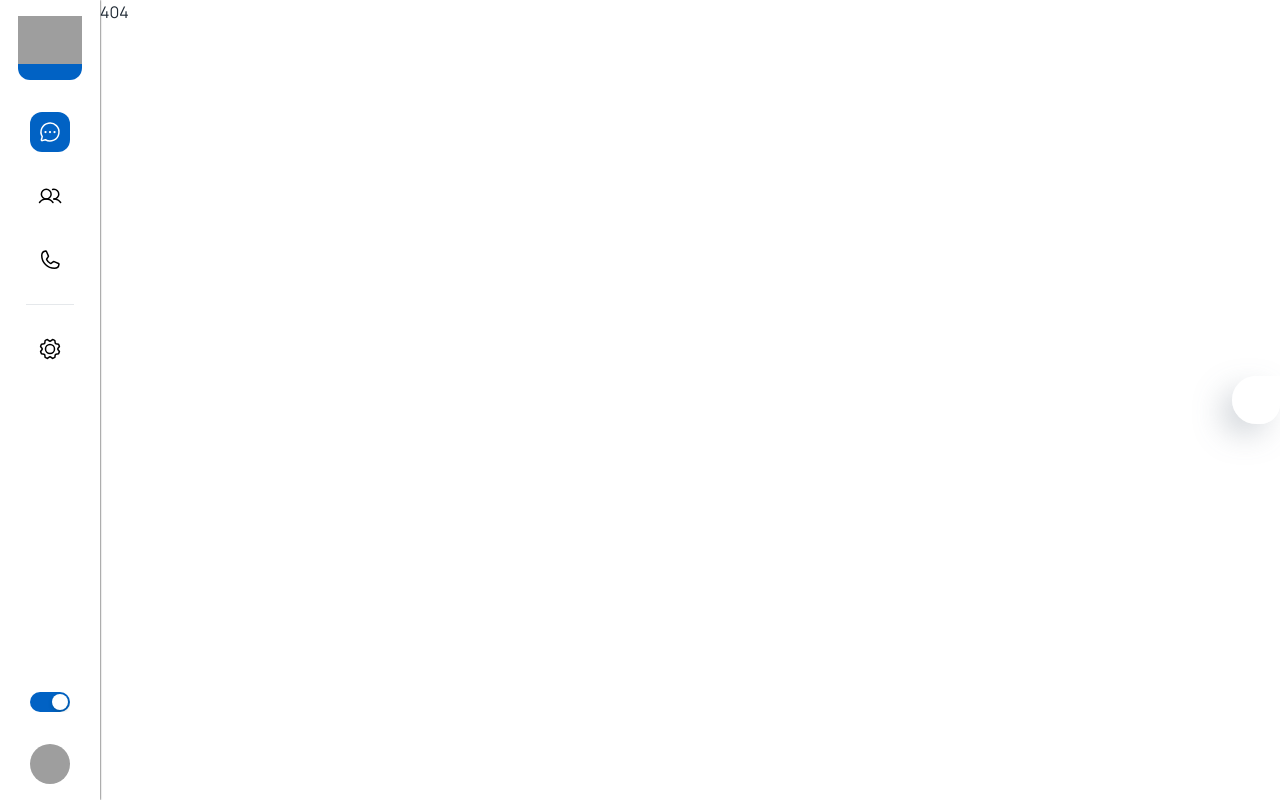
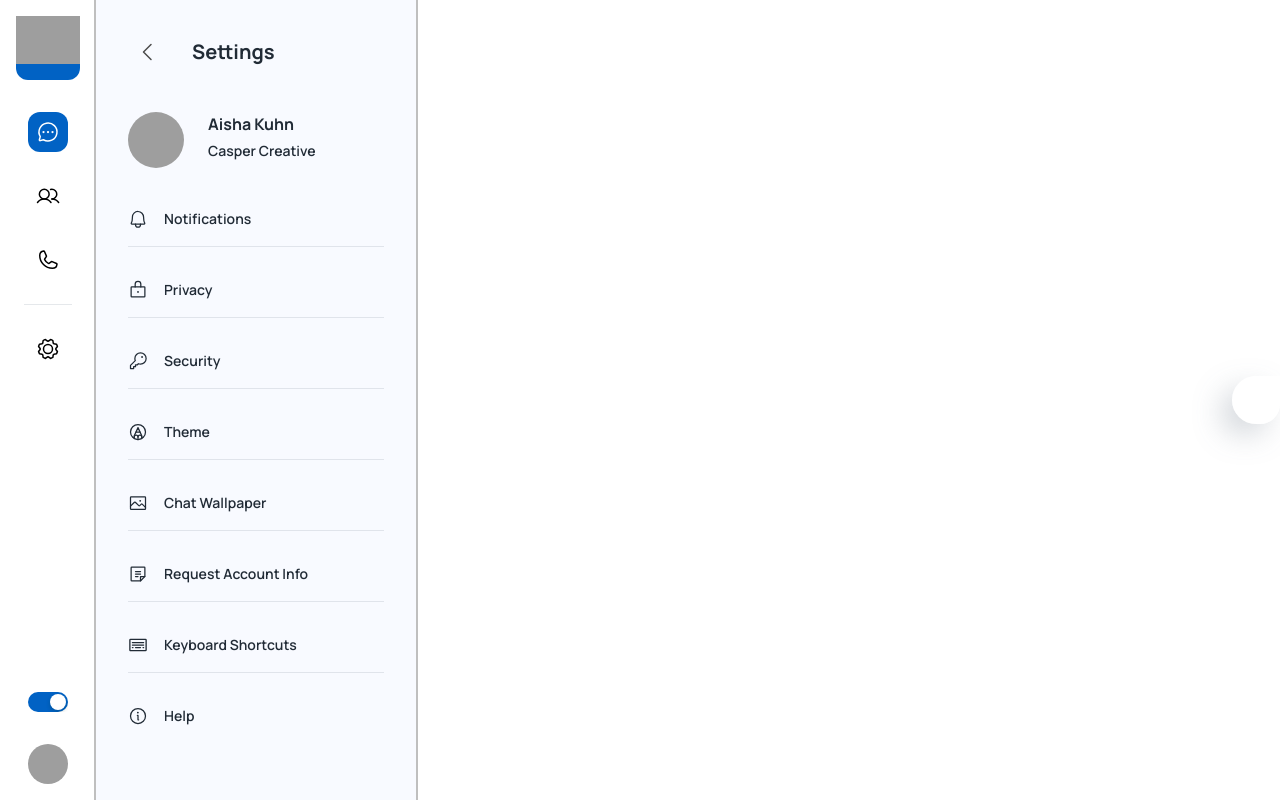
Before and after one commit to Aishez/Chat-Application, a React (Create React App) app: page /Settings in a window 1280 px wide. Before the commit this address led to /404. Built offline with nearby package versions, Linux system fonts and the light colour scheme; grey boxes are pictures that could not be loaded; some icons are missing.

Commit message:
Video 8 done

```diff
--- /dev/null
+++ b/src/pages/dashboard/Settings.js
@@ -0,0 +1,143 @@
+import { Avatar, Box, Divider, IconButton, Stack, Typography } from '@mui/material'
+import { useTheme } from '@mui/material/styles';
+import { Bell, CaretLeft, Image, Info, Key, Keyboard, Lock, Note, PencilCircle } from "phosphor-react";
+import { faker } from "@faker-js/faker";
+import React, { useState } from 'react'
+import Shortcuts from '../../sections/settings/Shortcuts';
+
+
+
+
+
+
+const Settings = () => {
+
+    const theme = useTheme();
+
+    const [openShortcuts, setOpenShortcuts] = useState(false);
+
+    const handleOpenShortcuts = () => {
+        setOpenShortcuts(true);
+    };
+
+    const handleCloseShortcuts = () => {
+        setOpenShortcuts(false);
+    };
+
+    const list = [
+        {
+            key: 0,
+            icon: <Bell size={20} />,
+            title: "Notifications",
+            onclick: () => { },
+        },
+        {
+            key: 1,
+            icon: <Lock size={20} />,
+            title: "Privacy",
+            onclick: () => { },
+        },
+        {
+            key: 2,
+            icon: <Key size={20} />,
+            title: "Security",
+            onclick: () => { },
+        },
+        {
+            key: 3,
+            icon: <PencilCircle size={20} />,
+            title: "Theme",
+            // onclick: handleOpenTheme,
+            onclick: () => { },
+        },
+        {
+            key: 4,
+            icon: <Image size={20} />,
+            title: "Chat Wallpaper",
+            onclick: () => { },
+        },
+        {
+            key: 5,
+            icon: <Note size={20} />,
+            title: "Request Account Info",
+            onclick: () => { },
+        },
+        {
+            key: 6,
+            icon: <Keyboard size={20} />,
+            title: "Keyboard Shortcuts",
+            onclick: handleOpenShortcuts,
+            // onclick: () => { },
+        },
+        {
+            key: 7,
+            icon: <Info size={20} />,
+            title: "Help",
+            onclick: () => { },
+        },
+    ];
+
+
+    return (
+        <>
+            <Stack direction={"row"} sx={{ width: "100%" }}>
+                {/* LeftPannel */}
+                <Box sx={{ overflowY: "scroll", height: "100vh", width: 320, backgroundColor: theme.palette.mode === "light" ? "#F8FAFF" : theme.palette.background, boxShadow: "0px 0px 0px 2px rgba(0, 0, 0, 0.25)" }}>
+                    <Stack p={4} spacing={5}>
+
+                        {/* Header */}
+                        <Stack direction="row" alignItems={"center"} spacing={3}>
+                            <IconButton>
+                                <CaretLeft size={24} color={"#4B4B4B"} />
+                            </IconButton>
+
+                            <Typography variant="h5">Settings</Typography>
+                        </Stack>
+
+
+                        {/* Profile */}
+                        <Stack direction="row" spacing={3}>
+                            <Avatar
+                                src={faker.image.avatar()}
+                                sx={{ height: 56, width: 56 }}
+                            />
+                            <Stack spacing={0.5}>
+                                <Typography variant="article">{`${faker.name.firstName()} ${faker.name.lastName()}`}</Typography>
+                                <Typography variant="body2">{faker.random.words()}</Typography>
+                            </Stack>
+                        </Stack>
+
+
+                        {/* List of options */}
+                        <Stack spacing={4}>
+                            {list.map(({ key, icon, title, onclick }) => {
+                                return (
+                                    <>
+                                        <Stack
+                                            onClick={onclick}
+                                            sx={{ cursor: "pointer" }}
+                                            spacing={2}
+                                        >
+                                            <Stack alignItems={"center"} direction="row" spacing={2}>
+                                                {icon}
+                                                <Typography variant="body2">{title}</Typography>
+                                            </Stack>
+                                            {key !== 7 && <Divider />}
+                                        </Stack>
+                                    </>
+                                );
+                            })}
+                        </Stack>
+
+                    </Stack>
+                </Box>
+                {/* RightPannel */}
+            </Stack>
+
+            {openShortcuts && <Shortcuts open={openShortcuts} handleClose={handleCloseShortcuts} />}
+
+        </>
+    )
+}
+
+export default Settings
--- a/src/routes/index.js
+++ b/src/routes/index.js
@@ -28,6 +28,7 @@ export default function Router() {
             children: [
                 { element: <Navigate to={DEFAULT_PATH} replace />, index: true },
                 { path: "app", element: <GeneralApp /> },
+                { path: "Settings", element: <Settings /> },
 
                 { path: "404", element: <Page404 /> },
                 { path: "*", element: <Navigate to="/404" replace /> },
@@ -40,4 +41,10 @@ export default function Router() {
 const GeneralApp = Loadable(
     lazy(() => import("../pages/dashboard/GeneralApp")),
 );
+
+const Settings = Loadable(
+    lazy(() => import("../pages/dashboard/Settings")),
+);
+
+
 const Page404 = Loadable(lazy(() => import("../pages/Page404")));
--- /dev/null
+++ b/src/sections/settings/Shortcuts.js
@@ -0,0 +1,164 @@
+import { Button, Dialog, DialogActions, DialogContent, DialogTitle, Grid, Slide, Stack, Typography } from '@mui/material'
+import React from 'react'
+
+
+const Transition = React.forwardRef(function Transition(props, ref) {
+    return <Slide direction="up" ref={ref} {...props} />;
+});
+
+
+
+const list = [
+    {
+        key: 0,
+        title: "Mark as unread",
+        combination: ["Cmd", "Shift", "U"],
+    },
+    {
+        key: 1,
+        title: "Mute",
+        combination: ["Cmd", "Shift", "M"],
+    },
+    {
+        key: 2,
+        title: "Archive Chat",
+        combination: ["Cmd", "Shift", "E"],
+    },
+    {
+        key: 3,
+        title: "Delete Chat",
+        combination: ["Cmd", "Shift", "D"],
+    },
+    {
+        key: 4,
+        title: "Pin Chat",
+        combination: ["Cmd", "Shift", "P"],
+    },
+    {
+        key: 5,
+        title: "Search",
+        combination: ["Cmd", "F"],
+    },
+    {
+        key: 6,
+        title: "Search Chat",
+        combination: ["Cmd", "Shift", "F"],
+    },
+    {
+        key: 7,
+        title: "Next Chat",
+        combination: ["Cmd", "N"],
+    },
+    {
+        key: 8,
+        title: "Next Step",
+        combination: ["Ctrl", "Tab"],
+    },
+    {
+        key: 9,
+        title: "Previous Step",
+        combination: ["Ctrl", "Shift", "Tab"],
+    },
+    {
+        key: 10,
+        title: "New Group",
+        combination: ["Cmd", "Shift", "N"],
+    },
+    {
+        key: 11,
+        title: "Profile & About",
+        combination: ["Cmd", "P"],
+    },
+    {
+        key: 12,
+        title: "Increase speed of voice message",
+        combination: ["Shift", "."],
+    },
+    {
+        key: 13,
+        title: "Decrease speed of voice message",
+        combination: ["Shift", ","],
+    },
+    {
+        key: 14,
+        title: "Settings",
+        combination: ["Shift", "S"],
+    },
+    {
+        key: 15,
+        title: "Emoji Panel",
+        combination: ["Cmd", "E"],
+    },
+    {
+        key: 16,
+        title: "Sticker Panel",
+        combination: ["Cmd", "S"],
+    },
+];
+
+
+
+const Shortcuts = ({ open, handleClose }) => {
+    return (
+        <>
+            <Dialog
+                fullWidth
+                maxWidth="md"
+                open={open}
+                TransitionComponent={Transition}
+                keepMounted
+                onClose={handleClose}
+                aria-describedby="alert-dialog-slide-description"
+                sx={{ p: 4 }}
+            >
+
+                <DialogTitle>{"Keyboard Shortcuts"}</DialogTitle>
+                <DialogContent sx={{ mt: 4 }}>
+                    {/*  */}
+                    <Grid container spacing={3}>
+                        {list.map(({ key, title, combination }) => {
+                            return (
+                                <Grid key={key} container item xs={6}>
+                                    <Stack
+                                        sx={{ width: "100%" }}
+                                        justifyContent="space-between"
+                                        key={key}
+                                        spacing={3}
+                                        direction={"row"}
+                                        alignItems="center"
+                                    >
+                                        <Typography variant="caption" sx={{ fontSize: 14 }}>
+                                            {title}
+                                        </Typography>
+                                        <Stack spacing={2} direction="row">
+                                            {combination.map((el) => {
+                                                return (
+                                                    <Button
+                                                        sx={{ color: "#212121" }}
+                                                        disabled
+                                                        variant="contained"
+                                                    >
+                                                        {el}
+                                                    </Button>
+                                                );
+                                            })}
+                                        </Stack>
+                                    </Stack>
+                                </Grid>
+                            );
+                        })}
+                    </Grid>
+                </DialogContent>
+                <DialogActions>
+                    <Button variant={"contained"} onClick={handleClose}>
+                        Ok
+                    </Button>
+                </DialogActions>
+            </Dialog>
+
+
+        </>
+    )
+}
+
+export default Shortcuts
```
Also changed, not shown: src/sections/settings/ThemeDialog.js (added).
